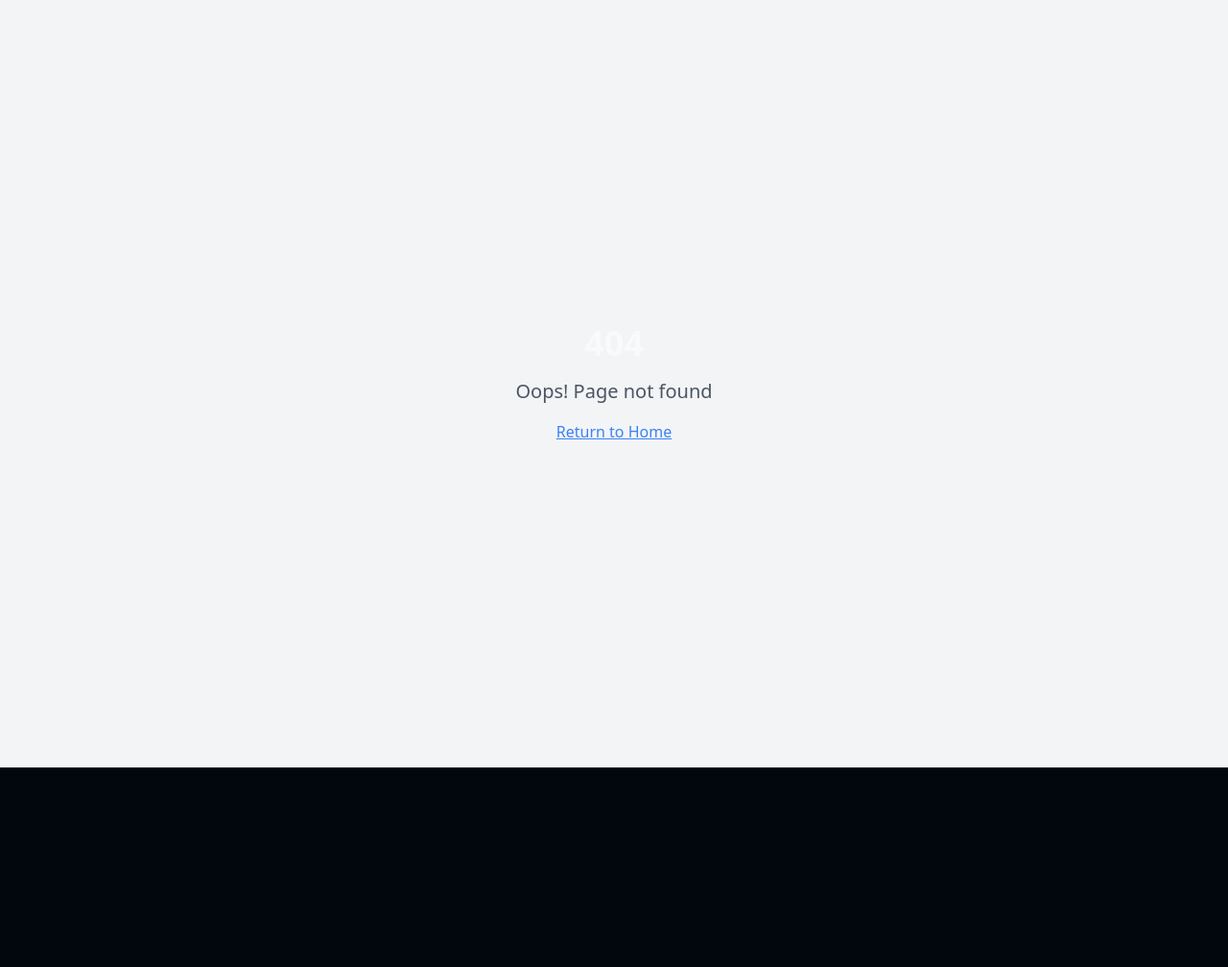
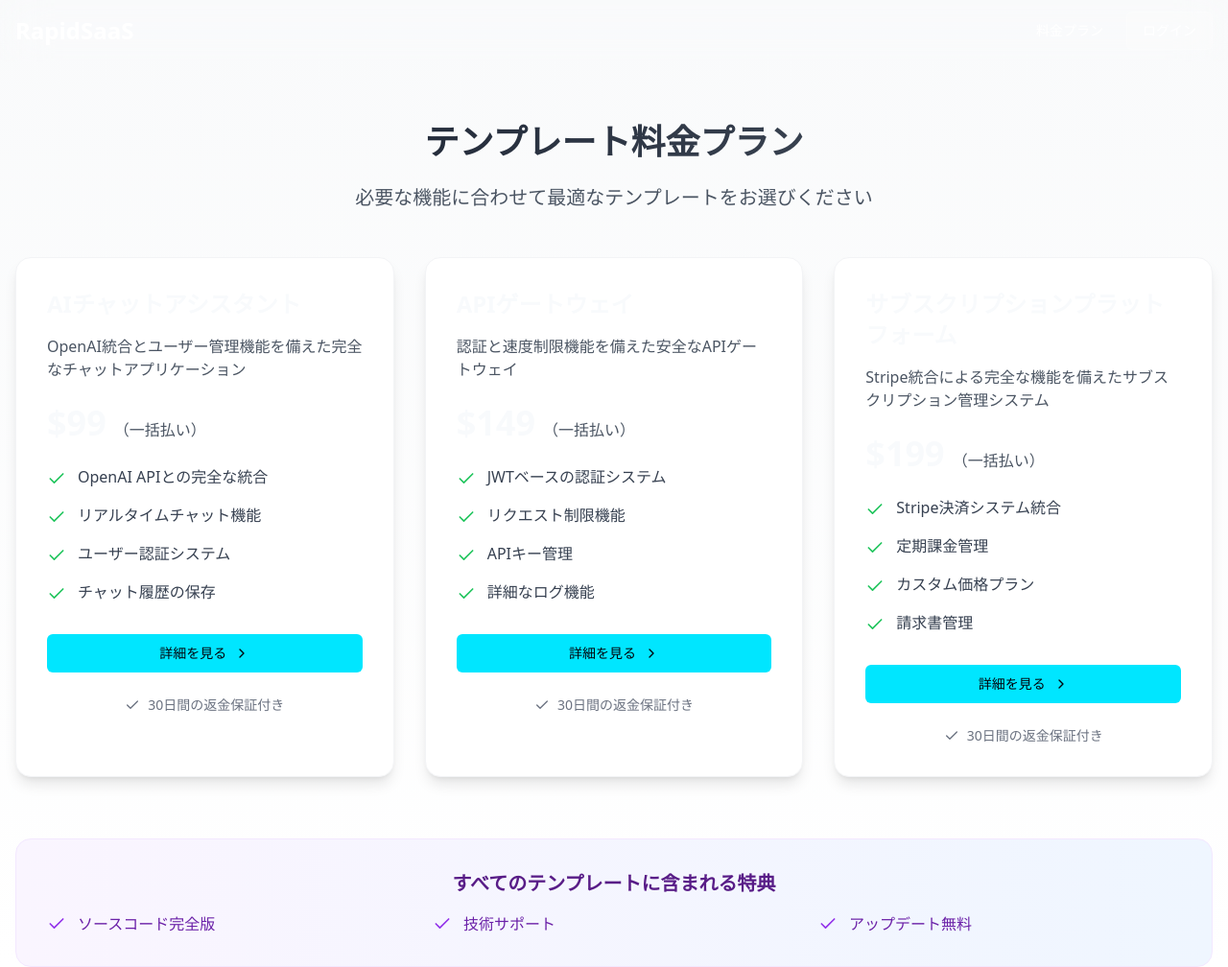
Before and after one commit to djishijima/ai-dev-bunshodo, a React (Vite) app: page /pricing in a window 1280 px wide. Before the commit this address had no page. Shown: the whole page at 96% size. Before the commit the page ends 800 px from the top, so only its background shows below. Built offline with nearby package versions, Linux system fonts and the light colour scheme.

Commit message:
Create pricing page
This commit creates the pricing page for the application.  No specific implementation details are included.

```diff
--- a/src/App.tsx
+++ b/src/App.tsx
@@ -6,6 +6,7 @@ import { QueryClient, QueryClientProvider } from "@tanstack/react-query";
 import { BrowserRouter, Routes, Route } from "react-router-dom";
 import Index from "./pages/Index";
 import TemplateDetail from "./pages/TemplateDetail";
+import PricingPage from "./pages/PricingPage";
 import NotFound from "./pages/NotFound";
 
 const queryClient = new QueryClient();
@@ -19,6 +20,7 @@ const App = () => (
         <Routes>
           <Route path="/" element={<Index />} />
           <Route path="/template/:id" element={<TemplateDetail />} />
+          <Route path="/pricing" element={<PricingPage />} />
           <Route path="*" element={<NotFound />} />
         </Routes>
       </BrowserRouter>
--- a/src/components/NavBar.tsx
+++ b/src/components/NavBar.tsx
@@ -1,38 +1,32 @@
 
 import { Button } from "@/components/ui/button";
-import { motion } from "framer-motion";
+import { NavLink } from "react-router-dom";
 
 export const NavBar = () => {
   return (
-    <motion.nav
-      initial={{ opacity: 0, y: -20 }}
-      animate={{ opacity: 1, y: 0 }}
-      className="fixed w-full top-0 z-50 backdrop-blur-lg bg-white/70 border-b border-gray-200"
-    >
-      <div className="max-w-7xl mx-auto px-4 sm:px-6 lg:px-8">
-        <div className="flex justify-between h-16 items-center">
-          <div className="flex-shrink-0">
-            <h1 className="text-xl font-bold">コードマーケット</h1>
-          </div>
+    <nav className="fixed top-0 left-0 right-0 z-50 backdrop-blur-xl bg-white/10">
+      <div className="max-w-7xl mx-auto px-4">
+        <div className="flex items-center justify-between h-16">
+          <NavLink to="/" className="text-2xl font-bold text-white hover:text-white/80 transition-colors">
+            RapidSaaS
+          </NavLink>
 
-          <div className="hidden md:flex items-center space-x-8">
-            <a href="#templates" className="text-gray-700 hover:text-gray-900 transition-colors">
-              テンプレート
-            </a>
-            <a href="#features" className="text-gray-700 hover:text-gray-900 transition-colors">
-              機能
-            </a>
-            <a href="#pricing" className="text-gray-700 hover:text-gray-900 transition-colors">
-              料金
-            </a>
-          </div>
+          <div className="flex items-center gap-6">
+            <NavLink
+              to="/pricing"
+              className={({ isActive }) =>
+                `text-sm ${isActive ? 'text-white' : 'text-white/70 hover:text-white'} transition-colors`
+              }
+            >
+              料金プラン
+            </NavLink>
 
-          <div className="flex items-center space-x-4">
-            <Button variant="ghost">ログイン</Button>
-            <Button className="premium-button">今すぐ始める</Button>
+            <Button variant="outline" className="bg-white/10 border-white/20 text-white hover:bg-white/20">
+              ログイン
+            </Button>
           </div>
         </div>
       </div>
-    </motion.nav>
+    </nav>
   );
 };
--- /dev/null
+++ b/src/pages/PricingPage.tsx
@@ -0,0 +1,91 @@
+
+import { NavBar } from "@/components/NavBar";
+import { motion } from "framer-motion";
+import { templates } from "@/data/templates";
+import { Check, ChevronRight } from "lucide-react";
+import { Button } from "@/components/ui/button";
+import { useNavigate } from "react-router-dom";
+
+const PricingPage = () => {
+  const navigate = useNavigate();
+
+  return (
+    <div className="min-h-screen bg-gradient-to-b from-gray-50 to-white">
+      <NavBar />
+      <motion.div
+        initial={{ opacity: 0 }}
+        animate={{ opacity: 1 }}
+        className="max-w-7xl mx-auto pt-32 px-4"
+      >
+        <h1 className="text-4xl font-bold text-center mb-6 bg-gradient-to-r from-gray-900 to-gray-600 bg-clip-text text-transparent">
+          テンプレート料金プラン
+        </h1>
+        <p className="text-xl text-center text-gray-600 mb-12">
+          必要な機能に合わせて最適なテンプレートをお選びください
+        </p>
+
+        <div className="grid grid-cols-1 md:grid-cols-2 lg:grid-cols-3 gap-8">
+          {templates.map((template) => (
+            <motion.div
+              key={template.id}
+              initial={{ opacity: 0, y: 20 }}
+              animate={{ opacity: 1, y: 0 }}
+              className="bg-white p-8 rounded-2xl shadow-lg border border-gray-100"
+            >
+              <h2 className="text-2xl font-bold mb-4">{template.title}</h2>
+              <p className="text-gray-600 mb-6">{template.description}</p>
+
+              <div className="flex items-baseline gap-2 mb-6">
+                <span className="text-4xl font-bold">${template.price}</span>
+                <span className="text-gray-600">（一括払い）</span>
+              </div>
+
+              <div className="space-y-4 mb-8">
+                {template.features.slice(0, 4).map((feature) => (
+                  <div key={feature} className="flex items-start gap-3">
+                    <Check className="w-5 h-5 text-green-500 flex-shrink-0 mt-1" />
+                    <span className="text-gray-700">{feature}</span>
+                  </div>
+                ))}
+              </div>
+
+              <Button
+                className="w-full premium-button gap-2"
+                onClick={() => navigate(`/template/${template.id}`)}
+              >
+                詳細を見る <ChevronRight className="w-5 h-5" />
+              </Button>
+
+              <div className="mt-6 flex items-center justify-center gap-2 text-sm text-gray-500">
+                <Check className="w-4 h-4" />
+                <span>30日間の返金保証付き</span>
+              </div>
+            </motion.div>
+          ))}
+        </div>
+
+        <div className="mt-16 bg-gradient-to-r from-purple-50 to-blue-50 p-8 rounded-2xl border border-purple-100">
+          <h3 className="text-xl font-semibold mb-4 text-purple-900 text-center">
+            すべてのテンプレートに含まれる特典
+          </h3>
+          <div className="grid grid-cols-1 md:grid-cols-2 lg:grid-cols-3 gap-6">
+            <div className="flex items-center gap-3">
+              <Check className="w-5 h-5 text-purple-600" />
+              <span className="text-purple-800">ソースコード完全版</span>
+            </div>
+            <div className="flex items-center gap-3">
+              <Check className="w-5 h-5 text-purple-600" />
+              <span className="text-purple-800">技術サポート</span>
+            </div>
+            <div className="flex items-center gap-3">
+              <Check className="w-5 h-5 text-purple-600" />
+              <span className="text-purple-800">アップデート無料</span>
+            </div>
+          </div>
+        </div>
+      </motion.div>
+    </div>
+  );
+};
+
+export default PricingPage;
```
